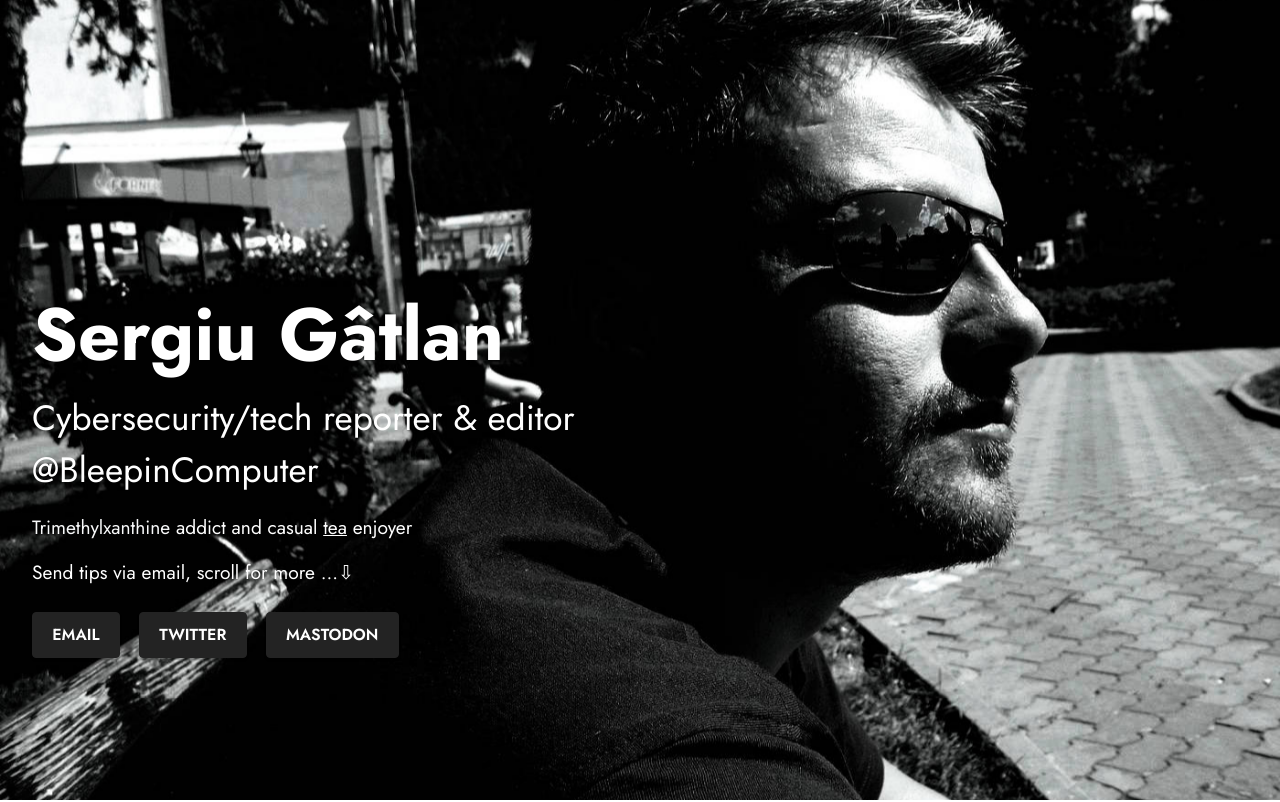
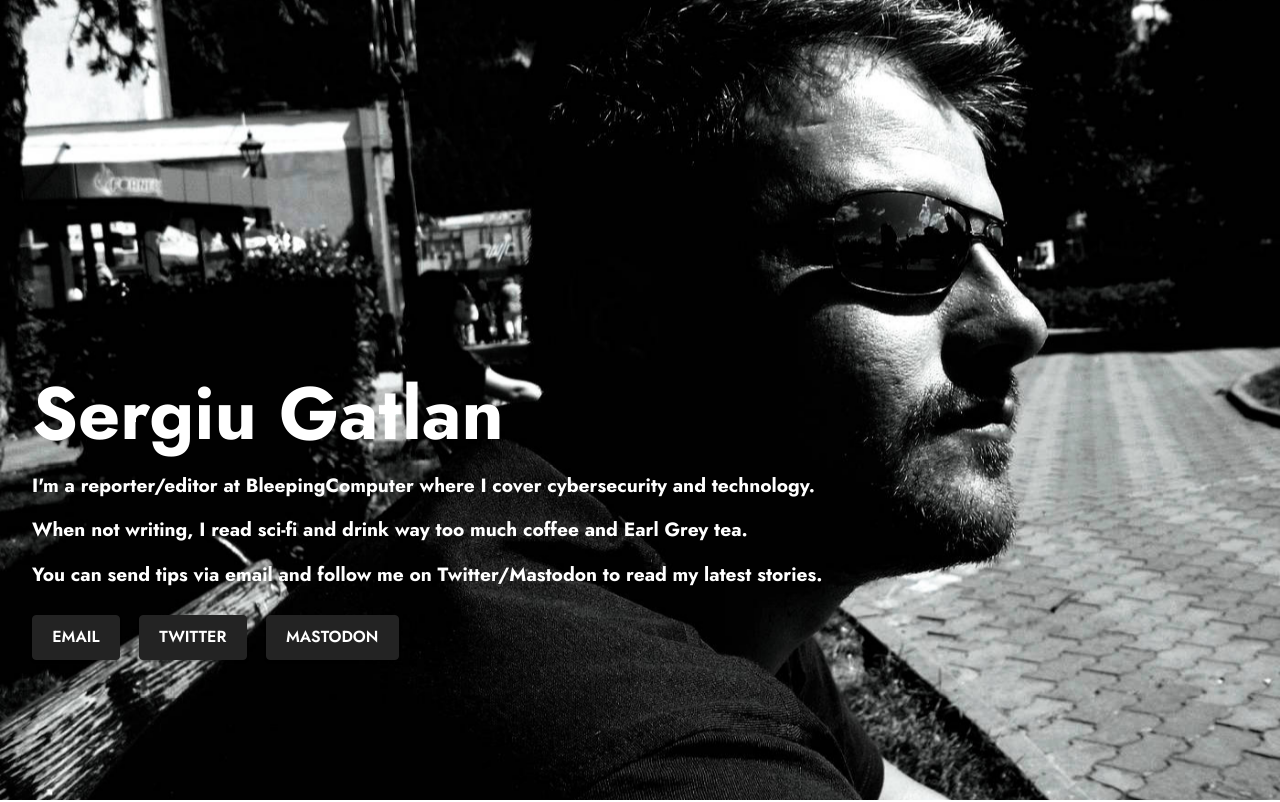
Before and after one commit to glimpsed/glimpsed.github.io, a plain HTML site: page index.html in a window 1280 px wide. Shown: the top 802 px of the page. Drawn offline with Linux system fonts and the light colour scheme.

Commit message:
Update index.html

```diff
--- a/index.html
+++ b/index.html
@@ -43,11 +43,11 @@
     <div class="container-fluid">
         <div class="row justify-content-center">
             <div class="col-12 col-lg-12">
-                <h1 class="mbr-section-title mbr-fonts-style mb-3 display-1"><strong></strong><br><strong><br>Sergiu Gâtlan</strong></h1>
+                <h1 class="mbr-section-title mbr-fonts-style mb-3 display-1"><br><br><strong><br>Sergiu Gatlan</strong></h1>
 
-                <p class="mbr-text mbr-fonts-style display-5">Cybersecurity/tech reporter & editor<br>@BleepinComputer<br</p>
-                <p class="mbr-text mbr-fonts-style display-7"><a href="https://www.britannica.com/science/caffeine" class="text-light" target="_blank">Trimethylxanthine</a> addict and casual <u>tea</u> enjoyer</p>
-                <p class="mbr-text mbr-fonts-style display-7">Send tips via email, scroll for more ...⇩</p>
+                <p class="mbr-text mbr-fonts-style display-7"><strong>I'm a reporter/editor at BleepingComputer where I cover cybersecurity and technology.<br></strong></p>
+                <p class="mbr-text mbr-fonts-style display-7"><strong>When not writing, I read sci-fi and drink way too much coffee and Earl Grey tea. <br></strong></p>
+                <p class="mbr-text mbr-fonts-style display-7"><strong>You can send tips via email and follow me on Twitter/Mastodon to read my latest stories.</strong></p>
 
                 <div class="mbr-section-btn mt-3"><a class="btn btn-black display-6" href="mailto:sergiu@bleepingcomputer.com" target="_blank">EMAIL</a> <a class="btn btn-black display-6" href="https://twitter.com/serghei" target="_blank">TWITTER</a> <a rel="me" class="btn btn-black display-6" href="https://mastodon.social/@serghei" target="_blank">MASTODON</a></div>
             </div>
```
